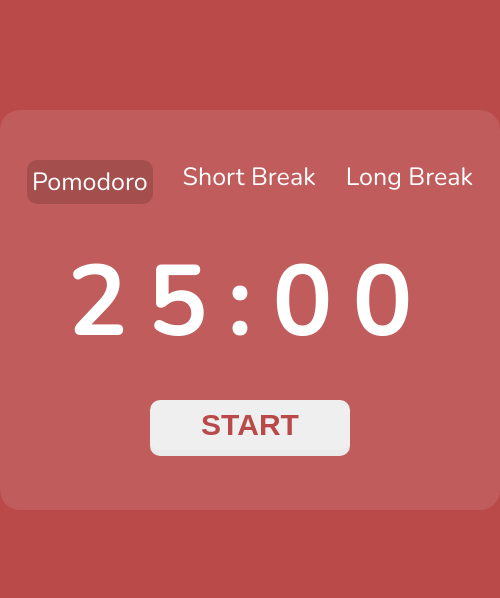
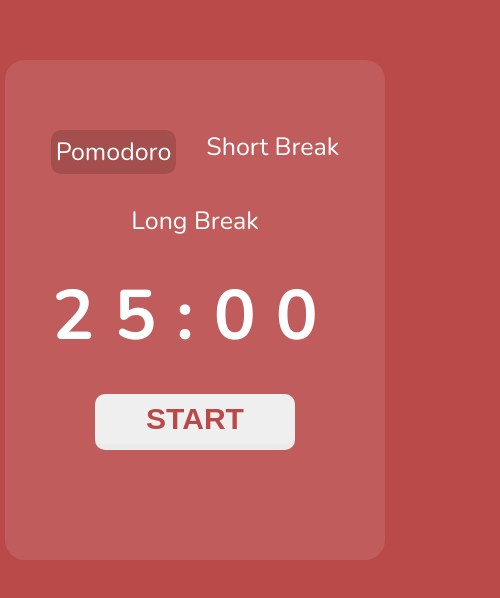
Before and after one commit to JahongirOdilov/pomodoro-timer, a plain HTML site: page public/index.html in a window 390 px wide. Shown: the part 112-710 px from the top of the page, 500 px wide, since content can reach past the window. Drawn offline with nearby package versions, Linux system fonts and the light colour scheme.

Commit message:
add-media

```diff
--- a/public/index.html
+++ b/public/index.html
@@ -4,7 +4,7 @@
 		<meta charset="UTF-8" />
 		<meta name="viewport" content="width=device-width, initial-scale=1.0" />
 		<title>25:00-Pomofocus</title>
-		<link rel="shortcut icon" href="../img/pomodoro-technique (1).png" type="image/x-icon">
+		<link rel="shortcut icon" href="../img/pomodoro-technique (1).png" type="image/x-icon" />
 		<link rel="shortcut icon" href="./img/icon-white2.png" type="image/x-icon" />
 		<link rel="stylesheet" href="./main.css" />
 		<link rel="preconnect" href="https://fonts.googleapis.com" />
--- a/public/main.css
+++ b/public/main.css
@@ -78,3 +78,14 @@ body {
 .btn:active {
 	transform: scale(0.77);
 }
+
+@media (max-width: 576px) {
+	.container {
+		width: 380px;
+		height: 500px;
+		padding: 20px;
+	}
+	.timer {
+		font-size: 70px;
+	}
+}
```
